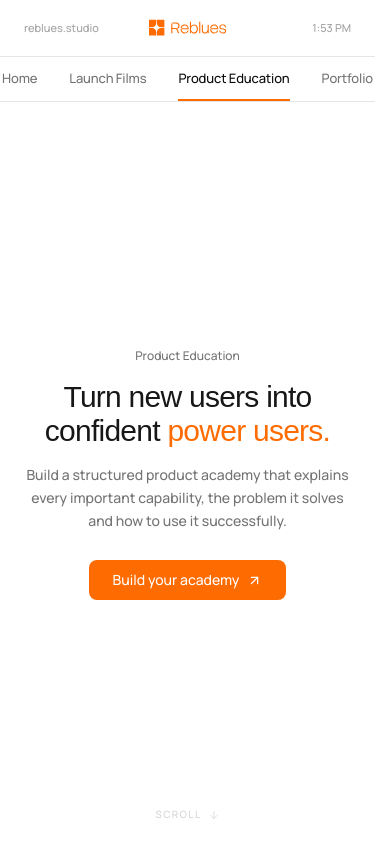
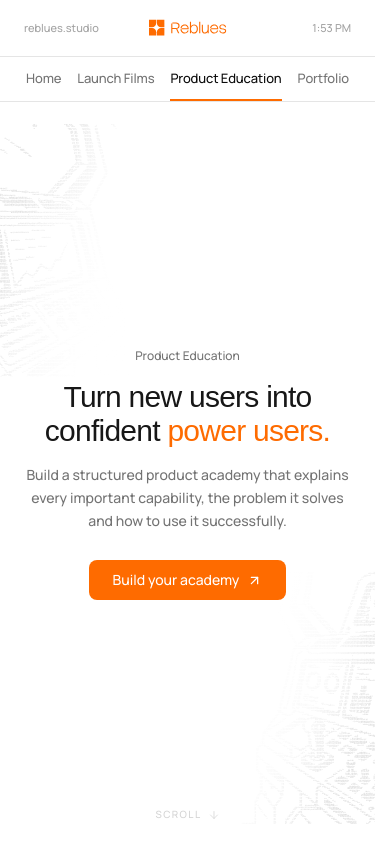
Before and after one commit to inevitableshivam/reblues-new-site-main, a React (Vite) app: page /product-education in a window 390 px wide. Shown: the top 844 px of the page. Built offline with nearby package versions, Linux system fonts and the light colour scheme; the HTML template or start-up script is replaced by a standard one; a web font is replaced by a local one.

Commit message:
Improve mobile hero artwork and footer sizing

```diff
--- /dev/null
+++ b/src/components/MobileHeroArtwork.tsx
@@ -0,0 +1,20 @@
+import type { ReactNode } from "react";
+
+type MobileHeroArtworkProps = {
+  left: ReactNode;
+  right: ReactNode;
+};
+
+const MobileHeroArtwork = ({ left, right }: MobileHeroArtworkProps) => (
+  <div aria-hidden="true" className="pointer-events-none absolute inset-0 z-0 overflow-hidden lg:hidden">
+    <div className="absolute -left-[12%] top-[3%] h-[34%] w-[62%] overflow-hidden opacity-35 [mask-image:linear-gradient(to_right,black_48%,transparent_100%)] sm:-left-[6%] sm:w-[54%] sm:opacity-30">
+      {left}
+    </div>
+    <div className="absolute -right-[12%] bottom-[3%] h-[34%] w-[62%] overflow-hidden opacity-35 [mask-image:linear-gradient(to_left,black_48%,transparent_100%)] sm:-right-[6%] sm:w-[54%] sm:opacity-30">
+      {right}
+    </div>
+    <div className="absolute inset-0 bg-[radial-gradient(ellipse_at_center,rgba(255,255,255,1)_28%,rgba(255,255,255,0.98)_46%,rgba(255,255,255,0.78)_64%,rgba(255,255,255,0)_82%)]" />
+  </div>
+);
+
+export default MobileHeroArtwork;
--- a/src/components/ServiceDetailPage.tsx
+++ b/src/components/ServiceDetailPage.tsx
@@ -10,6 +10,7 @@ import BookingModal from "./BookingModal";
 import Footer from "./Footer";
 import ServiceMenu from "./ServiceMenu";
 import TopHeader from "./TopHeader";
+import MobileHeroArtwork from "./MobileHeroArtwork";
 
 export type ServicePageContent = {
   eyebrow: string;
@@ -78,10 +79,16 @@ const ServiceDetailPage = ({ content }: { content: ServicePageContent }) => {
             <div aria-hidden="true" className="absolute bottom-6 left-1/2 z-20 flex -translate-x-1/2 items-center gap-1.5 font-body text-[10px] font-medium uppercase tracking-[0.14em] text-neutral-300">
               Scroll <ArrowDown size={12} strokeWidth={1.5} />
             </div>
+            {(content.launchArtwork || content.productEducationArtwork) && (
+              <MobileHeroArtwork
+                left={content.launchArtwork ? <AsciiDockingStationLeft /> : <AsciiCockpitLeft />}
+                right={content.launchArtwork ? <AsciiSpaceshipRight /> : <AsciiCockpitRight />}
+              />
+            )}
             <div className="relative hidden overflow-hidden border-r border-neutral-200 lg:col-span-3 lg:flex">
               {content.launchArtwork ? <AsciiDockingStationLeft /> : content.productEducationArtwork ? <AsciiCockpitLeft /> : null}
             </div>
-            <div className="flex items-center justify-center px-6 py-16 text-center sm:px-10 lg:col-span-6">
+            <div className="relative z-10 flex items-center justify-center px-6 py-16 text-center sm:px-10 lg:col-span-6">
               <div className="flex max-w-xl flex-col items-center">
                 <p className="mb-4 text-xs font-medium text-neutral-500">{content.eyebrow}</p>
                 <h1 className="text-3xl font-normal leading-[1.14] tracking-tight text-neutral-900 sm:text-4xl lg:text-[44px]">
--- a/src/components/ServiceMenu.tsx
+++ b/src/components/ServiceMenu.tsx
@@ -9,7 +9,7 @@ const links = [
 
 const ServiceMenu = () => (
   <nav aria-label="Primary" className="border-b border-neutral-200 bg-white">
-    <div className="mx-auto flex h-11 max-w-[1600px] items-center justify-center gap-8 overflow-x-auto px-6 sm:gap-12">
+    <div className="mx-auto flex h-11 max-w-[1600px] items-center justify-center gap-4 overflow-x-auto px-3 [scrollbar-width:none] [&::-webkit-scrollbar]:hidden sm:gap-12 sm:px-6">
       {links.map((link) => (
         <NavLink
           key={link.to}
--- a/src/components/SkaleHome.tsx
+++ b/src/components/SkaleHome.tsx
@@ -5,6 +5,7 @@ import AsciiArcherRight from "./AsciiArcherRight";
 import BookingModal from "./BookingModal";
 import ServiceMenu from "./ServiceMenu";
 import TopHeader from "./TopHeader";
+import MobileHeroArtwork from "./MobileHeroArtwork";
 
 // 12 Client logos (6 logos per row, 2 rows)
 const clientLogos = [
@@ -41,6 +42,7 @@ export const SkaleHome: React.FC = () => {
         <span aria-hidden="true" className="absolute left-3/4 top-0 z-20 hidden -translate-x-1/2 -translate-y-1/2 bg-white px-1 text-base font-medium leading-none text-[#FE6B00] lg:block">+</span>
         <span aria-hidden="true" className="absolute bottom-0 left-1/4 z-20 hidden -translate-x-1/2 translate-y-1/2 bg-white px-1 text-base font-medium leading-none text-[#FE6B00] lg:block">+</span>
         <span aria-hidden="true" className="absolute bottom-0 left-3/4 z-20 hidden -translate-x-1/2 translate-y-1/2 bg-white px-1 text-base font-medium leading-none text-[#FE6B00] lg:block">+</span>
+        <MobileHeroArtwork left={<AsciiArcherLeft />} right={<AsciiArcherRight />} />
 
         {/* LEFT COLUMN: ASCII Archer Left */}
         <div className="hidden lg:flex lg:col-span-3 border-r border-neutral-200/70 relative items-center justify-center bg-white overflow-hidden p-2">
@@ -49,7 +51,7 @@ export const SkaleHome: React.FC = () => {
         </div>
 
         {/* CENTER COLUMN: Main Content */}
-        <div className="col-span-1 lg:col-span-6 flex flex-col items-center justify-center text-center px-6 sm:px-10 py-6 lg:py-8 z-10 overflow-y-auto lg:overflow-y-hidden">
+        <div className="relative col-span-1 lg:col-span-6 flex flex-col items-center justify-center text-center px-6 sm:px-10 py-6 lg:py-8 z-10 overflow-y-auto lg:overflow-y-hidden">
 
           {/* HERO CONTENT AREA */}
           <div className="flex flex-col items-center max-w-xl w-full my-auto">
--- a/src/pages/Portfolio.tsx
+++ b/src/pages/Portfolio.tsx
@@ -5,6 +5,7 @@ import Footer from "@/components/Footer";
 import ServiceMenu from "@/components/ServiceMenu";
 import AsciiPortfolioLeft from "@/components/AsciiPortfolioLeft";
 import AsciiPortfolioRight from "@/components/AsciiPortfolioRight";
+import MobileHeroArtwork from "@/components/MobileHeroArtwork";
 import TopHeader from "@/components/TopHeader";
 
 type Category = "demo" | "narrative" | "explainer" | "launch";
@@ -147,8 +148,9 @@ const Portfolio = () => {
             <div aria-hidden="true" className="absolute bottom-6 left-1/2 z-20 flex -translate-x-1/2 items-center gap-1.5 font-body text-[10px] font-medium uppercase tracking-[0.14em] text-neutral-300">
               Scroll <ArrowDown size={12} strokeWidth={1.5} />
             </div>
+            <MobileHeroArtwork left={<AsciiPortfolioLeft />} right={<AsciiPortfolioRight />} />
             <div aria-hidden="true" className="relative hidden overflow-hidden border-r border-neutral-200 lg:col-span-3 lg:flex"><AsciiPortfolioLeft /></div>
-            <div className="flex items-center justify-center px-6 py-16 text-center lg:col-span-6">
+            <div className="relative z-10 flex items-center justify-center px-6 py-16 text-center lg:col-span-6">
               <div className="flex max-w-xl flex-col items-center">
                 <p className="mb-4 text-xs font-medium text-neutral-500">Selected work</p>
                 <h1 className="mb-4 font-display text-3xl font-normal leading-[1.14] tracking-tight text-neutral-900 sm:text-4xl lg:text-[44px]">
```
Also changed, not shown: src/components/Footer.tsx (+6 -6 lines), 1 other file (tests, documents, lock files or other folders).
